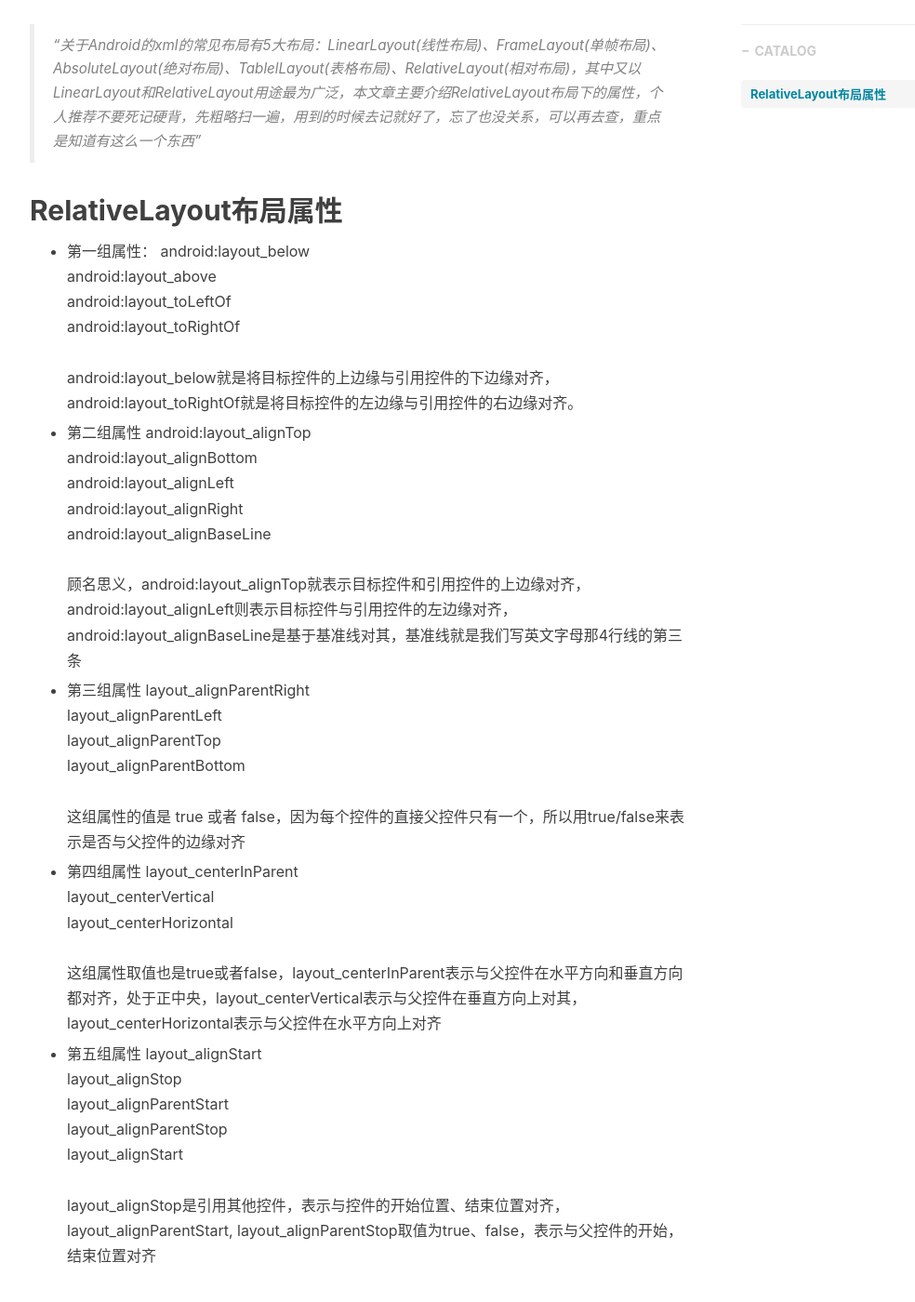
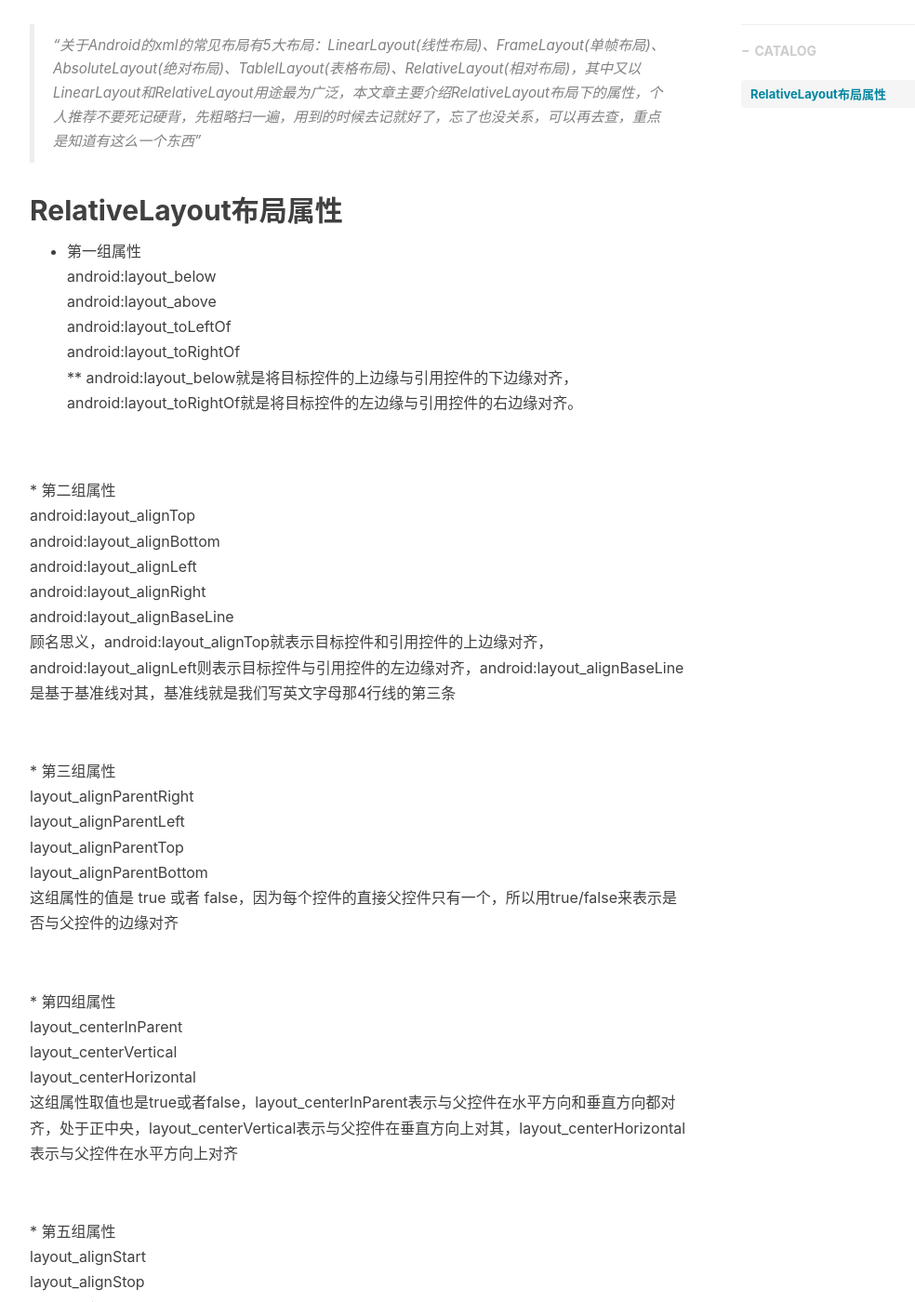
Before and after one commit to Lanxiaofan/Lanxiaofan.github.io, a Jekyll site: the page built from _posts/2019-1-16-RelativeLayout.markdown, in a window 1280 px wide and 1400 px high, scrolled down 537 px. Shown: the whole window at 93% size, without its empty margins (233-1217 px from the left). Built offline with Jekyll 4.4.1, drawn with Linux system fonts in a browser that asks for light colours; nearby versions of some CDN libraries; comment, search, counter and statistics services are not loaded.

Commit message:
Update 2019-1-16-RelativeLayout.markdown

```diff
--- a/_posts/2019-1-16-RelativeLayout.markdown
+++ b/_posts/2019-1-16-RelativeLayout.markdown
@@ -15,40 +15,40 @@
 
 ## RelativeLayout布局属性
 
-* 第一组属性：
+* 第一组属性 <br>
 android:layout_below <br>
 android:layout_above <br>
 android:layout_toLeftOf <br>
-android:layout_toRightOf <br><br>
-android:layout_below就是将目标控件的上边缘与引用控件的下边缘对齐，android:layout_toRightOf就是将目标控件的左边缘与引用控件的右边缘对齐。
+android:layout_toRightOf <br>
+**  android:layout_below就是将目标控件的上边缘与引用控件的下边缘对齐，android:layout_toRightOf就是将目标控件的左边缘与引用控件的右边缘对齐。
 
-* 第二组属性
+<br> * 第二组属性 <br>
 android:layout_alignTop <br>
 android:layout_alignBottom <br>
 android:layout_alignLeft <br>
 android:layout_alignRight <br>
-android:layout_alignBaseLine <br><br>
+android:layout_alignBaseLine <br>
 顾名思义，android:layout_alignTop就表示目标控件和引用控件的上边缘对齐，android:layout_alignLeft则表示目标控件与引用控件的左边缘对齐，android:layout_alignBaseLine是基于基准线对其，基准线就是我们写英文字母那4行线的第三条
 
-* 第三组属性
+<br> * 第三组属性 <br>
 layout_alignParentRight <br>
 layout_alignParentLeft <br>
 layout_alignParentTop <br>
-layout_alignParentBottom <br><br>
+layout_alignParentBottom <br>
 这组属性的值是 true 或者 false，因为每个控件的直接父控件只有一个，所以用true/false来表示是否与父控件的边缘对齐
 
-* 第四组属性
+<br> * 第四组属性 <br>
 layout_centerInParent <br>
 layout_centerVertical <br>
-layout_centerHorizontal <br><br>
+layout_centerHorizontal <br>
 这组属性取值也是true或者false，layout_centerInParent表示与父控件在水平方向和垂直方向都对齐，处于正中央，layout_centerVertical表示与父控件在垂直方向上对其，layout_centerHorizontal表示与父控件在水平方向上对齐
 
-* 第五组属性
+<br> * 第五组属性 <br>
 layout_alignStart <br>
 layout_alignStop <br>
 layout_alignParentStart <br>
 layout_alignParentStop <br>
-layout_alignStart <br><br>
+layout_alignStart <br>
   layout_alignStop是引用其他控件，表示与控件的开始位置、结束位置对齐，layout_alignParentStart, layout_alignParentStop取值为true、false，表示与父控件的开始，结束位置对齐
 
 
```
